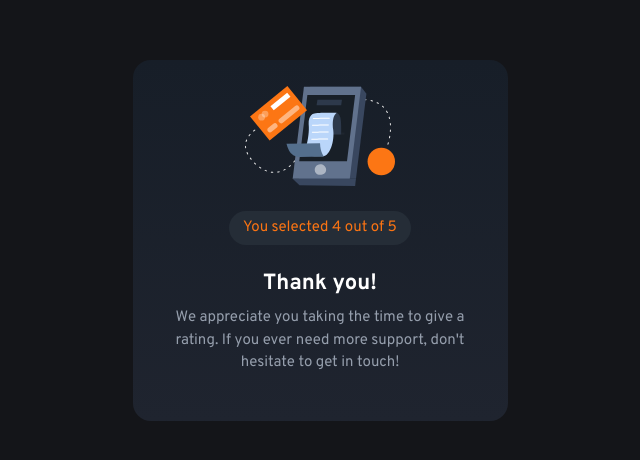
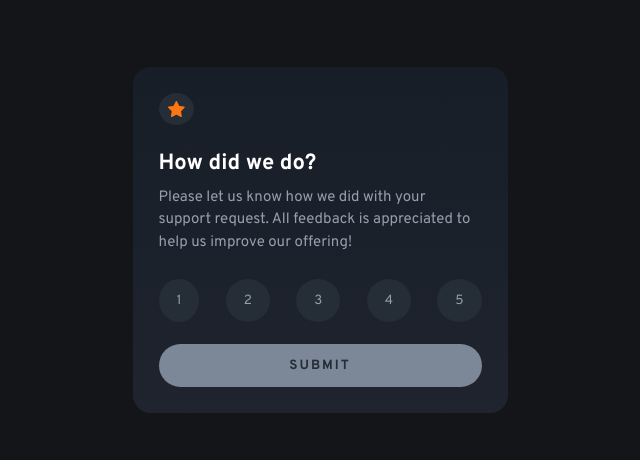
Before and after one commit to PaylemanC/frontendmentor--Angular, an Angular app: page /interactive-rating in a window 1280 px wide. Shown: the part 160-620 px from the top of the page, without its empty margins (320-960 px from the left). Built offline with nearby package versions, Linux system fonts and the light colour scheme.

Commit message:
Apply TS to select and submit a number rating

```diff
--- a/src/app/newbie/interactive-rating/interactive-rating.component.html
+++ b/src/app/newbie/interactive-rating/interactive-rating.component.html
@@ -1,6 +1,6 @@
 <div data-component="container">
   <div class="interactive-rating">
-    <div id="start" class="inactive">
+    <div id="start" [ngClass]="{'active': !active, 'inactive': active}">
       <span class="star-icon__container">
         <svg width="17" height="16" xmlns="http://www.w3.org/2000/svg">
           <path d="m9.067.43 1.99 4.031c.112.228.33.386.58.422l4.45.647a.772.772 0 0 1 .427 1.316l-3.22 3.138a.773.773 0 0 0-.222.683l.76 4.431a.772.772 0 0 1-1.12.813l-3.98-2.092a.773.773 0 0 0-.718 0l-3.98 2.092a.772.772 0 0 1-1.119-.813l.76-4.431a.77.77 0 0 0-.222-.683L.233 6.846A.772.772 0 0 1 .661 5.53l4.449-.647a.772.772 0 0 0 .58-.422L7.68.43a.774.774 0 0 1 1.387 0Z" fill="#FC7614"/>
@@ -13,19 +13,19 @@
       </div>
       <form id="rating-form">
         <fieldset class="rating-form__container">
-          <input type="button" value="1" class="rating-form__option">
-          <input type="button" value="2" class="rating-form__option">
-          <input type="button" value="3" class="rating-form__option">
-          <input type="button" value="4" class="rating-form__option">
-          <input type="button" value="5" class="rating-form__option">
+          <input type="button" value="1" class="rating-form__option" (click)="selectedRating(1)">
+          <input type="button" value="2" class="rating-form__option" (click)="selectedRating(2)">
+          <input type="button" value="3" class="rating-form__option" (click)="selectedRating(3)">
+          <input type="button" value="4" class="rating-form__option" (click)="selectedRating(4)">
+          <input type="button" value="5" class="rating-form__option" (click)="selectedRating(5)">
         </fieldset>
-        <button type="submit" class="rating-form__btn-submit">SUBMIT</button>
+        <button type="submit" class="rating-form__btn-submit" (click)="onSubmit($event)" [disabled]="isButtonDisabled">SUBMIT</button>
       </form>
     </div>
 
-    <div id="end" class="active">
+    <div id="end" [ngClass]="{'active': active, 'inactive': !active}">
       <div class="illustration"></div>
-      <p class="selection">You selected 4 out of 5</p>
+      <p class="selection">You selected {{ selected }} out of 5</p>
       <div class="content">
         <h2 class="content__tittle">Thank you!</h2>
         <p class="content__paragraph">We appreciate you taking the time to give a rating. If you ever need more support,
--- a/src/app/newbie/interactive-rating/interactive-rating.component.scss
+++ b/src/app/newbie/interactive-rating/interactive-rating.component.scss
@@ -100,6 +100,11 @@ p {
       background: $white;
       color: $orange;
     }
+    &:disabled {
+      background-color: $medium-grey;
+      color: $dark-blue;
+      cursor: not-allowed;
+    }
   }
 }
 
--- a/src/app/newbie/interactive-rating/interactive-rating.component.ts
+++ b/src/app/newbie/interactive-rating/interactive-rating.component.ts
@@ -20,4 +20,18 @@ export class InteractiveRatingComponent implements Challenge {
   difficulty = Difficulty.NEWBIE;
   status: Status = 'IN PROGRESS';
   url = 'https://www.frontendmentor.io/challenges/interactive-rating-component-koxpeBUmI';
+
+  selected: number = 0;
+  active: boolean = false;
+  isButtonDisabled = true;
+
+  onSubmit(e: Event) {
+    e.preventDefault();
+    this.active = true;
+  }
+
+  selectedRating(value: number) {
+    this.selected = value;
+    this.isButtonDisabled = false;
+  }
 }
```
